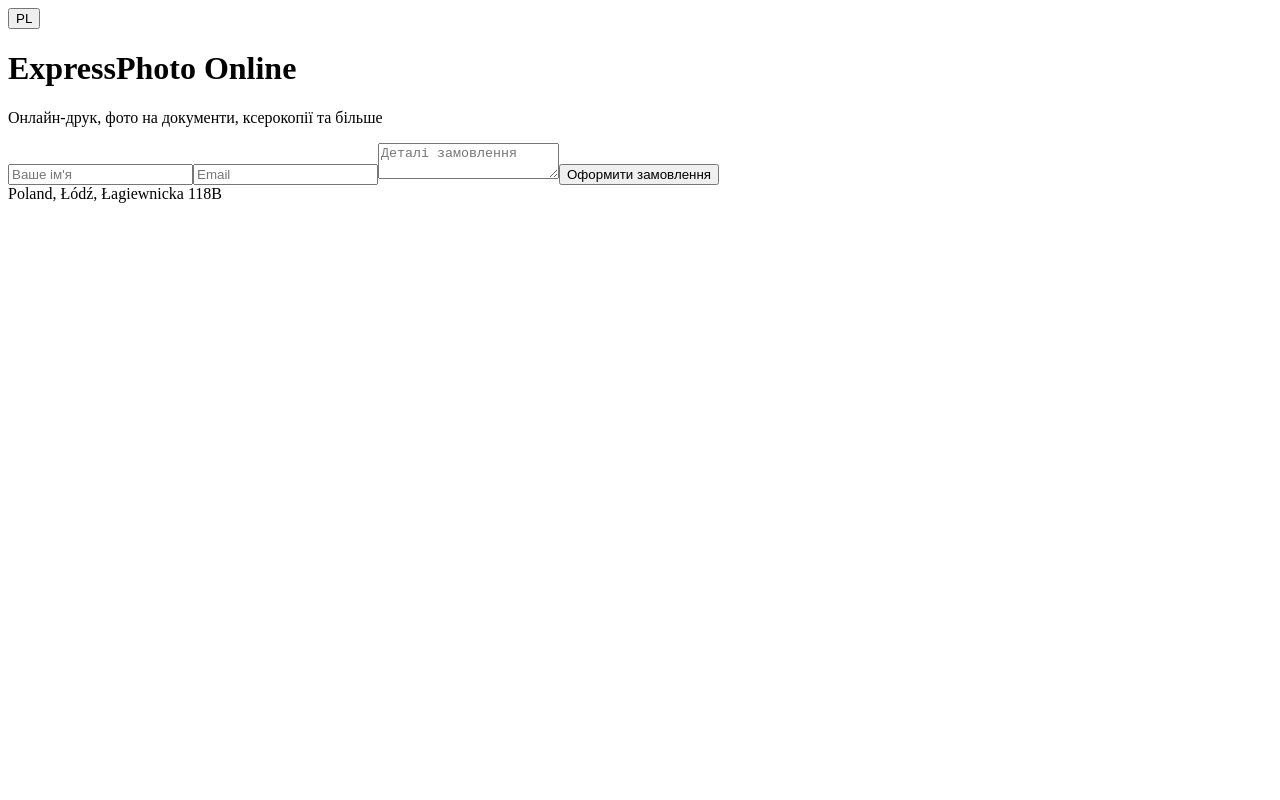
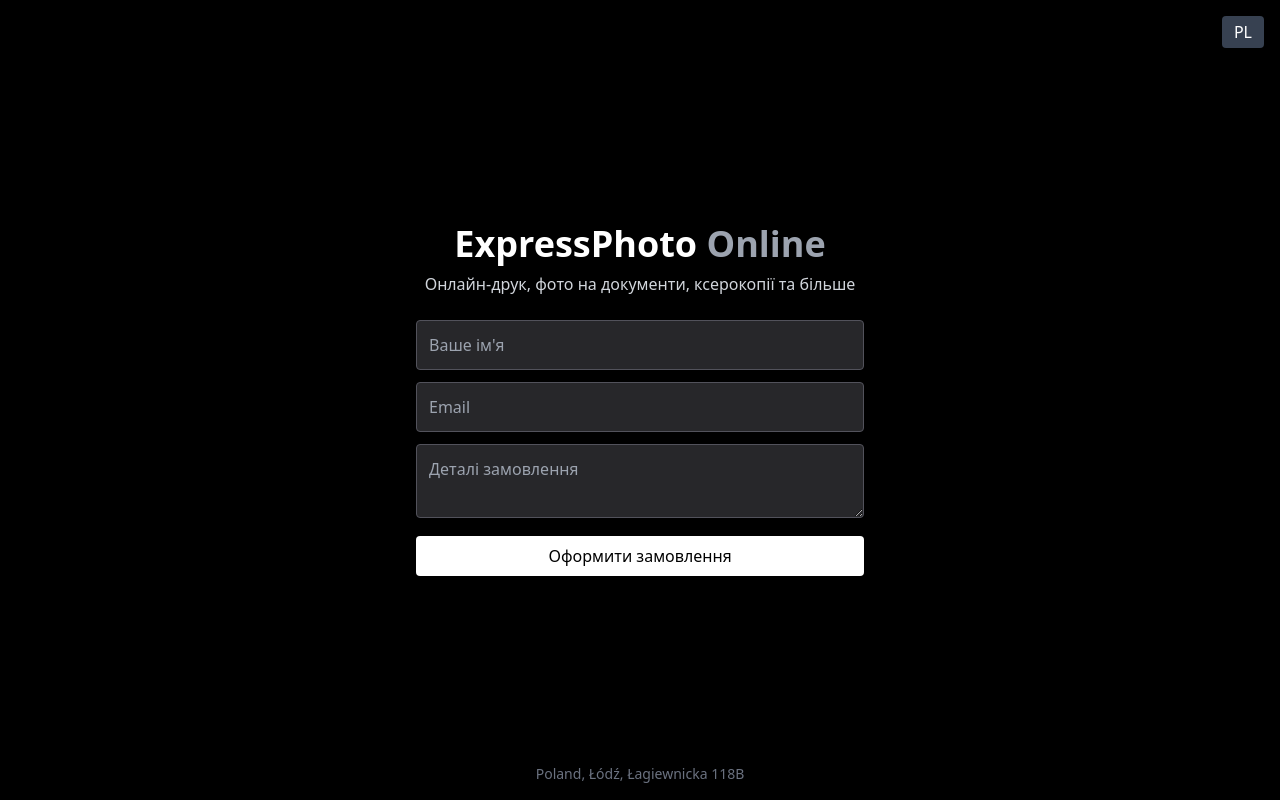
Before and after one commit to cutesuno/expressphoto-online, a Next.js app: page / in a window 1280 px wide. Built offline with nearby package versions, Linux system fonts and the light colour scheme.

Commit message:
додано стилі Tailwind

```diff
--- /dev/null
+++ b/pages/_app.tsx
@@ -0,0 +1,8 @@
+import '../styles/globals.css'
+import type { AppProps } from 'next/app'
+
+function MyApp({ Component, pageProps }: AppProps) {
+  return <Component {...pageProps} />
+}
+
+export default MyApp
--- a/pages/index.tsx
+++ b/pages/index.tsx
@@ -24,19 +24,20 @@
   };
 
   return (
-    <div className="min-h-screen bg-black text-white flex flex-col items-center justify-center p-4">
-      <button onClick={toggleLang} className="absolute top-4 right-4 bg-gray-700 px-3 py-1 rounded">
-        {i18n.language === 'uk' ? 'PL' : 'UA'}
-      </button>
+    <div className="min-h-screen flex flex-col items-center justify-center px-4 py-10">
+      <div className="absolute top-4 right-4">
+        <button onClick={toggleLang} className="px-3 py-1 rounded bg-gray-700 hover:bg-gray-600 transition">{i18n.language === 'uk' ? 'PL' : 'UA'}</button>
+      </div>
+
       <h1 className="text-4xl font-bold mb-2">ExpressPhoto <span className="text-gray-400">Online</span></h1>
-      <p className="text-gray-300 mb-6">{t('intro')}</p>
+      <p className="text-gray-300 mb-6 text-center">{t('intro')}</p>
 
       {!confirmed ? (
         <form onSubmit={handleSubmit} className="w-full max-w-md space-y-3">
-          <input name="name" placeholder={t('name')} onChange={handleChange} className="w-full p-2 rounded bg-zinc-800 border border-zinc-600" required />
-          <input name="email" placeholder="Email" onChange={handleChange} className="w-full p-2 rounded bg-zinc-800 border border-zinc-600" required />
-          <textarea name="details" placeholder={t('details')} onChange={handleChange} className="w-full p-2 rounded bg-zinc-800 border border-zinc-600" required />
-          <button type="submit" className="w-full bg-white text-black py-2 rounded hover:bg-gray-200">
+          <input name="name" placeholder={t('name')} onChange={handleChange} className="w-full p-3 rounded bg-zinc-800 border border-zinc-600" required />
+          <input name="email" placeholder="Email" onChange={handleChange} className="w-full p-3 rounded bg-zinc-800 border border-zinc-600" required />
+          <textarea name="details" placeholder={t('details')} onChange={handleChange} className="w-full p-3 rounded bg-zinc-800 border border-zinc-600" required />
+          <button type="submit" className="w-full bg-white text-black py-2 rounded hover:bg-gray-200 transition">
             {loading ? t('loading') : t('makeOrder')}
           </button>
         </form>
--- /dev/null
+++ b/styles/globals.css
@@ -0,0 +1,7 @@
+@tailwind base;
+@tailwind components;
+@tailwind utilities;
+
+body {
+  @apply bg-black text-white;
+}
```
Also changed, not shown: 1 other file (tests, documents, lock files or other folders).
